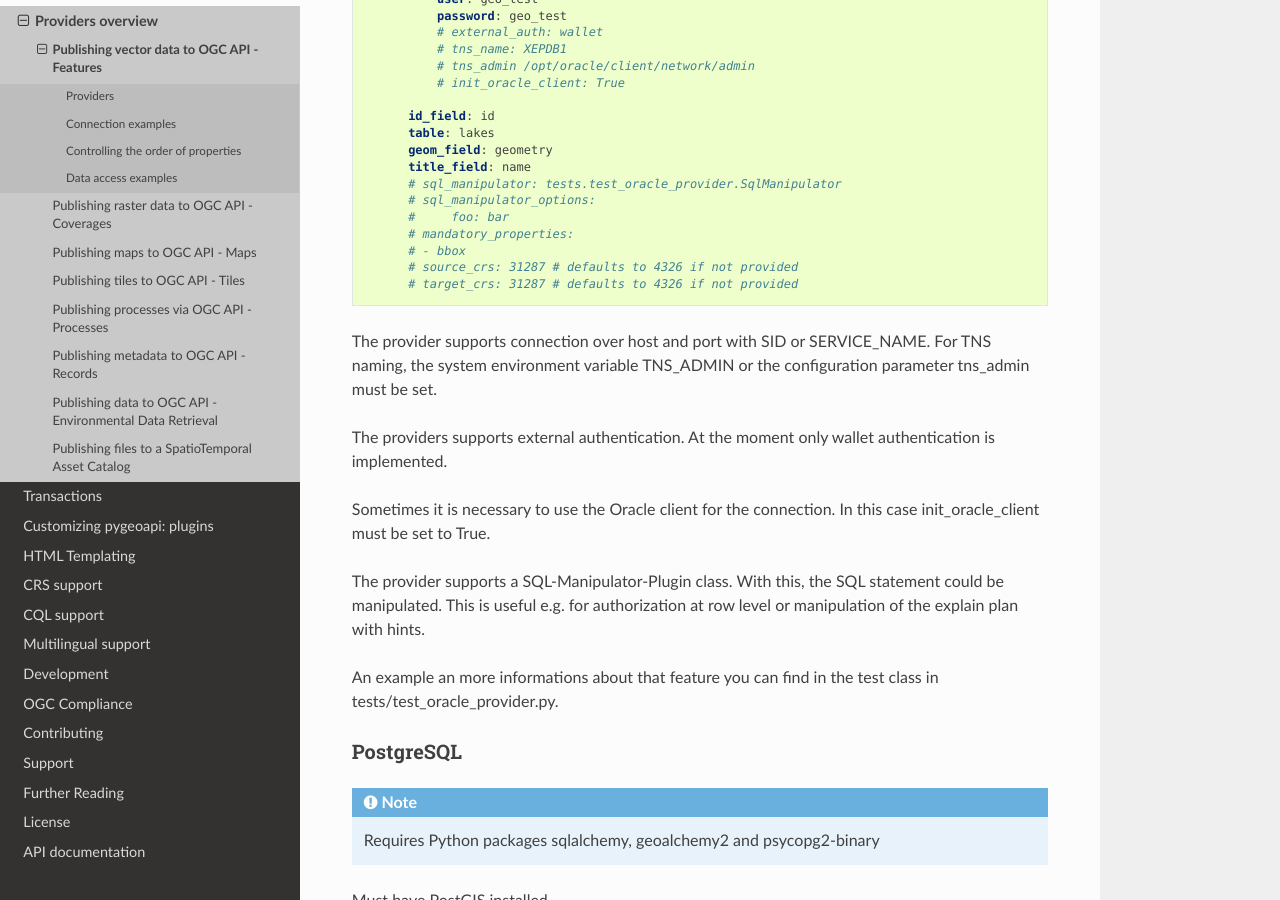
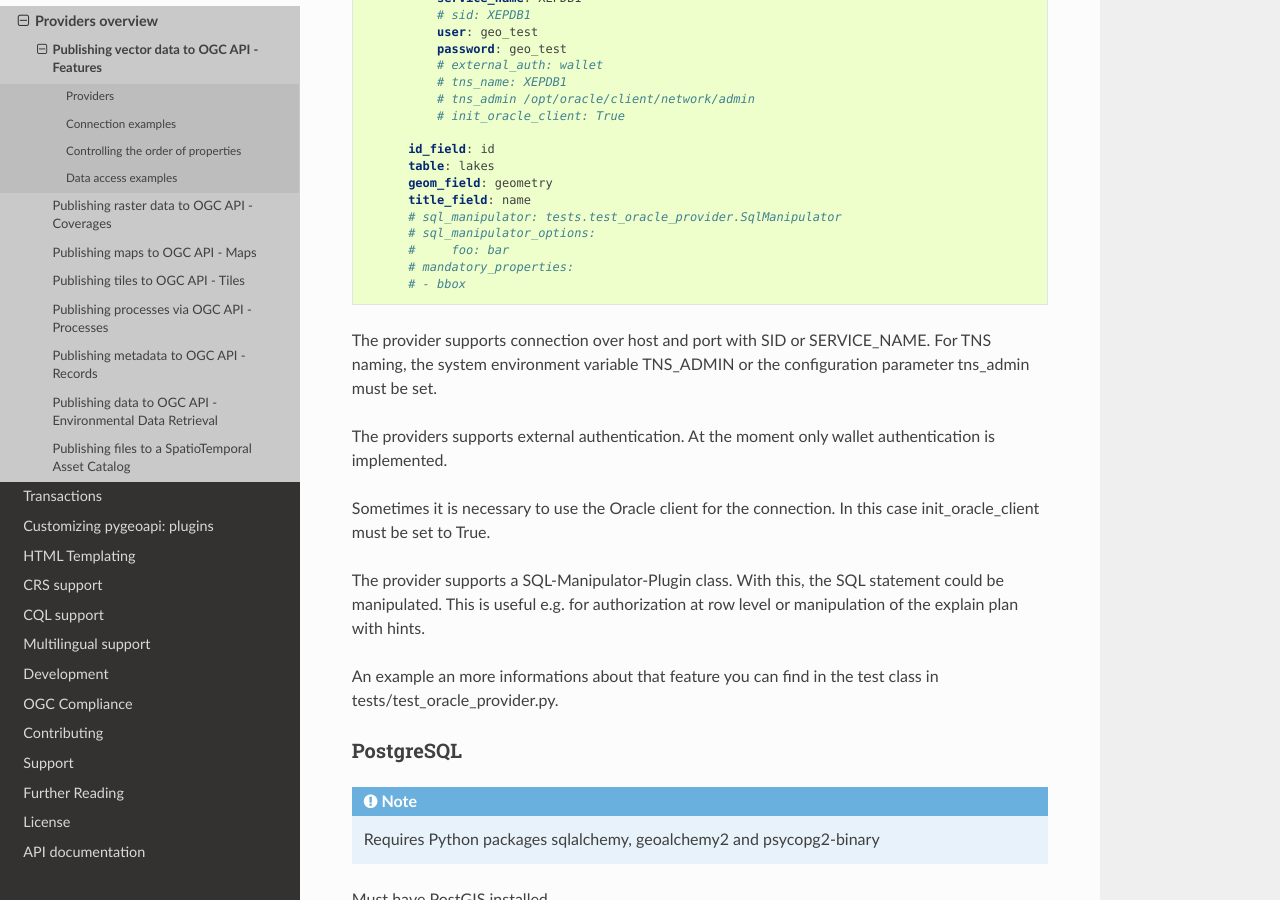
Before and after one commit to geopython/pygeoapi, a Sphinx documentation site: the page built from docs/source/data-publishing/ogcapi-features.rst, in a window 1280 px wide and 900 px high, scrolled down 5943 px. Built offline with Sphinx 7.4.7 and the Read the Docs theme 2.0.0, drawn with Linux system fonts in a browser that asks for light colours; some of the changed text lies outside the part shown.

```diff
--- a/docs/source/data-publishing/ogcapi-features.rst
+++ b/docs/source/data-publishing/ogcapi-features.rst
@@ -300,8 +301,6 @@ Oracle
         #     foo: bar
         # mandatory_properties:
         # - bbox
-        # source_crs: 31287 # defaults to 4326 if not provided
-        # target_crs: 31287 # defaults to 4326 if not provided
 
 The provider supports connection over host and port with SID or SERVICE_NAME. For TNS naming, the system
 environment variable TNS_ADMIN or the configuration parameter tns_admin must be set.
```
Also changed, not shown: other parts of docs/source/data-publishing/ogcapi-features.rst (+1 -0 lines).
